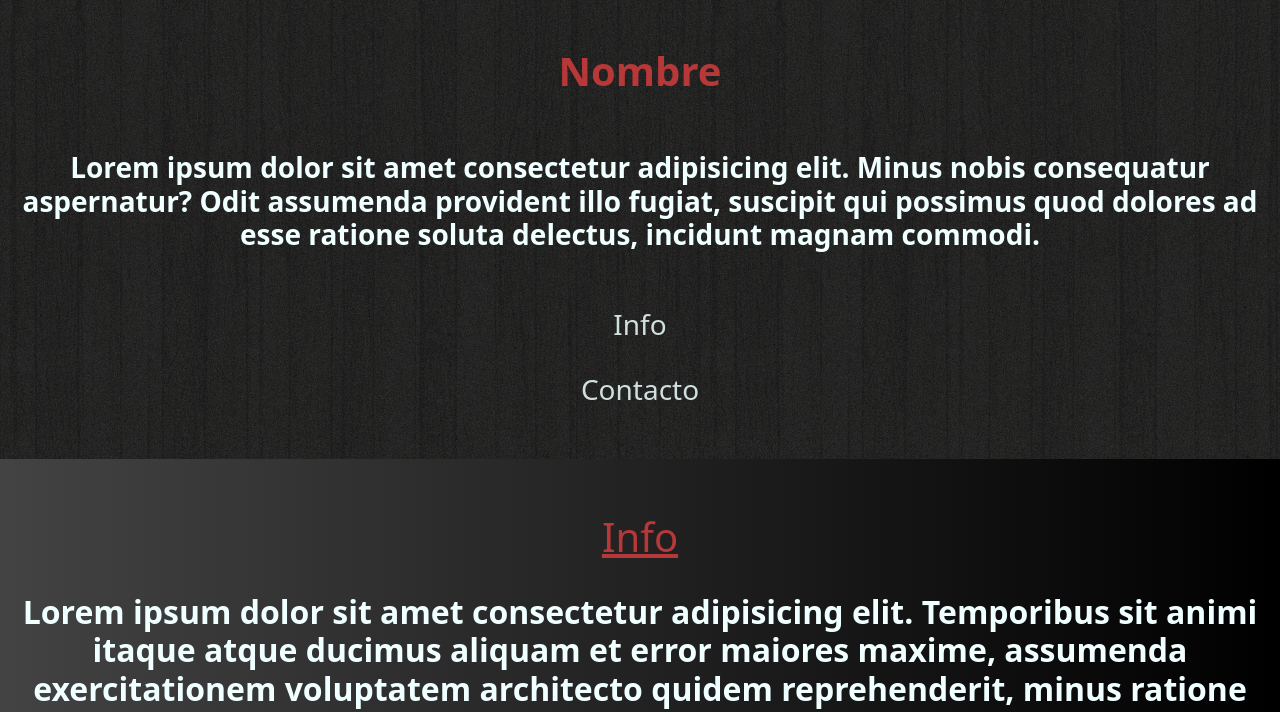
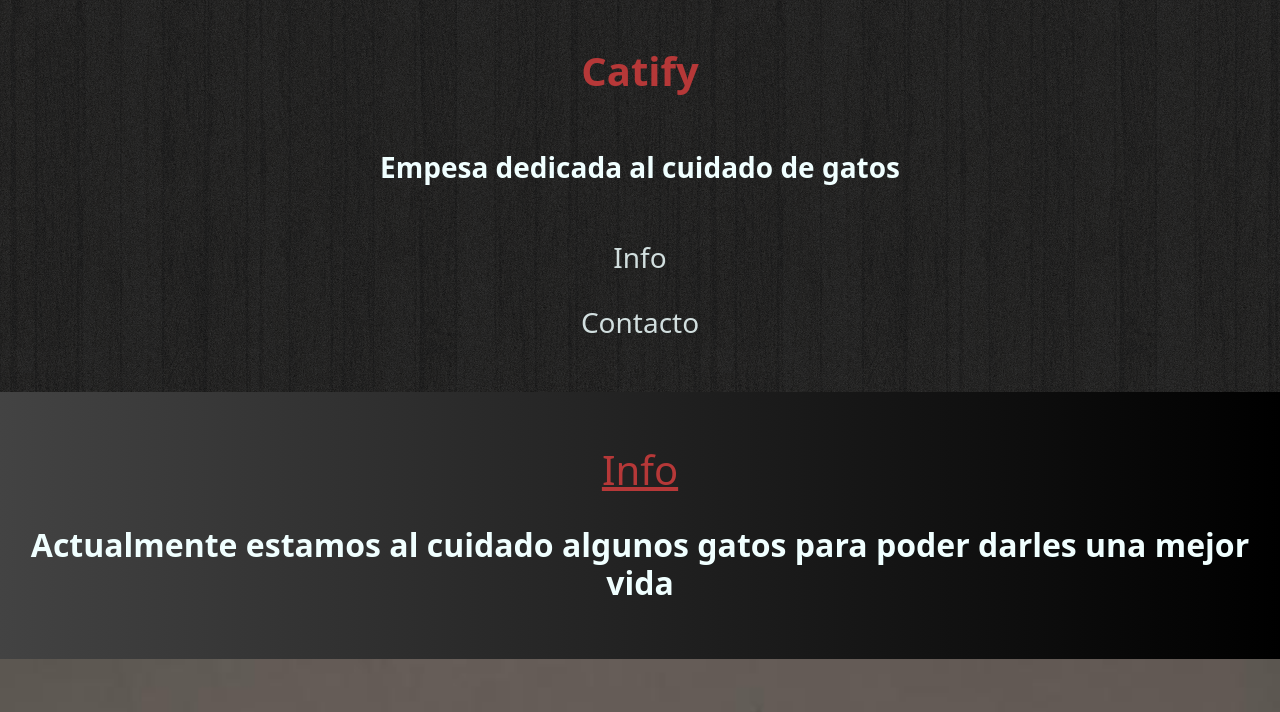
Before and after one commit to BraianGalarza/PaginaInformativa, a website: page index.html in a window 1280 px wide. Shown: the part 71-783 px from the top of the page. Drawn offline with nearby package versions, Linux system fonts and the light colour scheme.

Commit message:
Cambios para entrega final

```diff
--- a/index.html
+++ b/index.html
@@ -5,7 +5,7 @@
     <meta charset="UTF-8">
     <meta http-equiv="X-UA-Compatible" content="IE=edge">
     <meta name="viewport" content="width=device-width, initial-scale=1.0">
-    <title>Nombre Empresa</title>
+    <title>Catify</title>
     <!-- keywords -->
     <meta name="keywords" content="gato, info, clientes, gatuno, proyecto">
     <!-- descripcion -->
@@ -47,10 +47,10 @@
         <div class="index-titulo">
             <!-- Section de Nombre y texto,con botones para navegar dentro del index -->
             <section>
-                <h1 class="titulo--info animate__animated animate__bounceInDown"><strong>Nombre</strong></h1>
+                <h1 class="titulo--info animate__animated animate__bounceInDown"><strong>Catify</strong></h1>
                 <br>
                 <br>
-                <h3 class="subtitulo animate__animated animate__bounceInDown">Lorem ipsum dolor sit amet consectetur adipisicing elit. Minus nobis consequatur aspernatur? Odit assumenda provident illo fugiat, suscipit qui possimus quod dolores ad esse ratione soluta delectus, incidunt magnam commodi.
+                <h3 class="subtitulo animate__animated animate__bounceInDown">Empesa dedicada al cuidado de gatos
                 </h3>
                 <br>
                 <a class="a_info" href="#Info">
@@ -71,7 +71,7 @@
                     <h1>Info</h1>
                 </a>
                 <br>
-                <h2 class="subtitulo">Lorem ipsum dolor sit amet consectetur adipisicing elit. Temporibus sit animi itaque atque ducimus aliquam et error maiores maxime, assumenda exercitationem voluptatem architecto quidem reprehenderit, minus ratione necessitatibus nulla tenetur!.</h2>
+                <h2 class="subtitulo">Actualmente estamos al cuidado algunos gatos para poder darles una mejor vida</h2>
                 <br>
                 <br>
             </section>
@@ -124,7 +124,7 @@
                 <div class="container-footer">
                     <div class="footer-column1">
                         <h1>Mas Informacion</h1>
-                        <p>Este es un texto que contiene mas informacion sobre la empresa</p>
+                        <p>Para mas informacion siguenos en nuestras Redes Sociales y te enteraras de todas las actualizacónes.</p>
                     </div>
                     <div class="footer-column2">
                         <h1>Redes Sociales</h1>
@@ -168,40 +168,3 @@
 </body>
 
 </html>
-
-<!-- <div class="grid-info">
-    <div class="InfoBox">
-        <img class="info-img" src="assets/img/llave.png" alt="llave electronica">
-        <h3>LLAVE ELECTRONICA</h3>
-        <br>
-        <h4 class="texto">Esta es una llave electronica que se usa para...</h4>
-        <br>
-    </div>
-
-    <div class="InfoBox">
-        <img class="info-img" src="assets/img/placa.jpg" alt="placa">
-        <br>
-        <h3>Placa electronica</h3>
-        <br>
-        <h4 class="texto">Esta es una placa electronica que se usa para...</h4>
-        <br>
-    </div>
-
-    <div class="InfoBox">
-        <img class="info-img" src="assets/img/seguridad-electronica.jpg" alt="seguridad electronica">
-        <br>
-        <h3>Seguridad electronica</h3>
-        <br>
-        <h4 class="texto">La seguridad electronica es muy importante...</h4>
-        <br>
-    </div>
-
-    <div class="InfoBox">
-        <img class="info-img" src="assets/img/placa2.jpg" alt="placa2">
-        <br>
-        <h3>Placa electronica</h3>
-        <br>
-        <h4 class="texto">Esta es otra placa electronica que se usa para...</h4>
-        <br>
-    </div>
-</div> -->
```
Also changed, not shown: assets/css/style.css (+0 -59 lines), pages/Clientes.html (+1 -1 lines), pages/Nosotros.html (+5 -28 lines), pages/Proyectos.html (+1 -1 lines).
